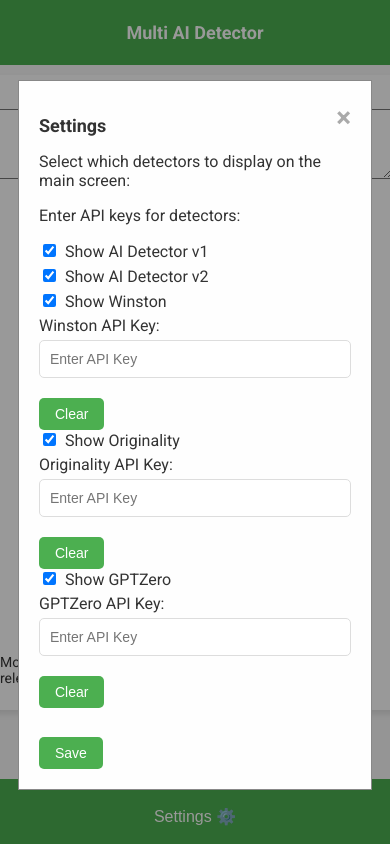
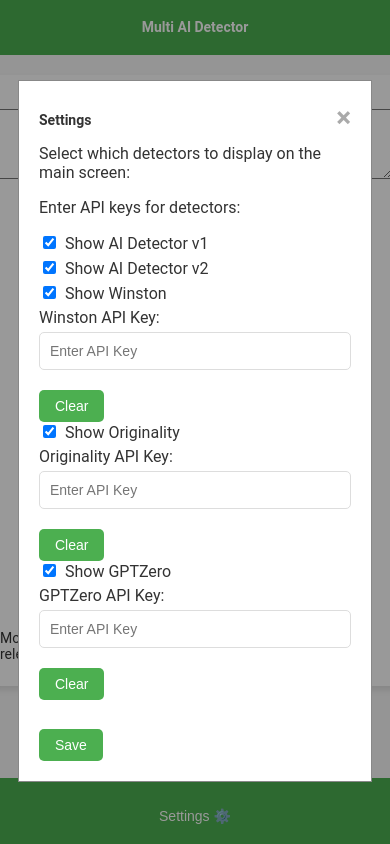
Before and after one commit to hichipli/Multi-AI-Detector, a plain HTML site: page index.html in a window 390 px wide. Both pictures are taken after a click on the button "Settings ⚙️". Drawn offline with Linux system fonts and the light colour scheme.

Commit message:
Update styles.css

```diff
--- a/styles.css
+++ b/styles.css
@@ -1,9 +1,22 @@
+/* Define CSS variables for easy theme management */
+:root {
+    --primary-bg-color: #4CAF50;
+    --primary-text-color: white;
+    --secondary-bg-color: #f8f8f8;
+    --secondary-text-color: #333;
+    --text-input-border: #ddd;
+    --modal-bg-color: rgba(0,0,0,0.4);
+    --shadow-color: rgba(0,0,0,0.1);
+    --font-family: 'Roboto', sans-serif;
+    --hover-bg-color: #45a049;
+}
+
 @import url('https://fonts.googleapis.com/css2?family=Roboto:wght@400;700&display=swap');
 
 body {
-    font-family: 'Roboto', sans-serif;
-    background-color: #f8f8f8;
-    color: #333;
+    font-family: var(--font-family);
+    background-color: var(--secondary-bg-color);
+    color: var(--secondary-text-color);
     display: flex;
     flex-direction: column;
     align-items: center;
@@ -11,28 +24,34 @@
     padding: 0;
 }
 
+/* Header and navigation styles */
 header, nav {
     width: 100%;
-    background-color: #4CAF50;
-    color: white;
+    background-color: var(--primary-bg-color);
+    color: var(--primary-text-color);
     text-align: center;
     padding: 10px;
 }
 
+/* Main content styling */
 main {
     max-width: 800px;
     width: 100%;
     padding: 20px;
-    box-shadow: 0px 4px 6px rgba(0,0,0,0.1);
-    background-color: white;
+    box-shadow: 0 4px 6px var(--shadow-color);
+    background-color: var(--primary-text-color);
     margin: 20px;
     display: flex;
     flex-direction: column;
     align-items: center;
 }
 
+/* Section and textarea share common properties */
+section, textarea {
+    width: 100%;
+}
+
 section {
-    width: 100%;
     display: flex;
     flex-direction: column;
     align-items: center;
@@ -40,25 +59,27 @@
 }
 
 textarea {
-    width: 100%;
     margin-bottom: 10px;
 }
 
+/* Button styling */
 button {
-    background-color: #4CAF50;
-    color: white;
+    background-color: var(--primary-bg-color);
+    color: var(--primary-text-color);
     border: none;
     padding: 10px 20px;
     cursor: pointer;
     border-radius: 5px;
     font-size: 16px;
     margin-top: 10px;
+    transition: background-color 0.3s;
 }
 
 button:hover {
-    background-color: #45a049;
+    background-color: var(--hover-bg-color);
 }
 
+/* Form input styling */
 label {
     display: block;
     margin-bottom: 5px;
@@ -69,7 +90,7 @@
     padding: 10px;
     margin-bottom: 10px;
     border-radius: 5px;
-    border: 1px solid #ddd;
+    border: 1px solid var(--text-input-border);
 }
 
 input[type=checkbox] {
@@ -80,19 +101,16 @@
     display: none;
 }
 
+/* Footer styling */
 footer {
     margin-top: 20px;
     font-size: 14px;
 }
 
+/* Fixed navigation styling */
 nav {
     position: fixed;
     bottom: 0;
-    width: 100%;
-    background-color: #4CAF50;
-    color: white;
-    text-align: center;
-    padding: 10px;
 }
 
 nav button {
@@ -100,6 +118,7 @@
     font-size: 18px;
 }
 
+/* Modal styling */
 .modal {
     display: none;
     position: fixed;
@@ -109,19 +128,19 @@
     width: 100%;
     height: 100%;
     overflow: auto;
-    background-color: rgb(0,0,0);
-    background-color: rgba(0,0,0,0.4);
+    background-color: var(--modal-bg-color);
     padding-top: 60px;
 }
 
 .modal-content {
-    background-color: #fefefe;
+    background-color: var(--primary-text-color);
     margin: 5% auto;
     padding: 20px;
     border: 1px solid #888;
     width: 80%;
 }
 
+/* Close button styling for modal */
 .close {
     color: #aaaaaa;
     float: right;
@@ -131,35 +150,22 @@
 
 .close:hover,
 .close:focus {
-    color: #000;
+    color: var(--secondary-text-color);
     text-decoration: none;
     cursor: pointer;
 }
 
+/* Responsive design adjustments */
 @media only screen and (max-width: 600px) {
-    main {
+    main, nav button {
         padding: 10px;
-        margin: 10px;
+    }
+
+    button, h1, h2, input[type=text], textarea, nav button {
+        font-size: 14px;
     }
 
     button {
         padding: 8px 16px;
-        font-size: 14px;
-    }
-
-    h1, h2 {
-        font-size: 18px;
-    }
-
-    input[type=text], textarea {
-        font-size: 14px;
-    }
-
-    nav button {
-        font-size: 16px;
-    }
-
-    textarea {
-        width: 100%;
     }
 }
```
